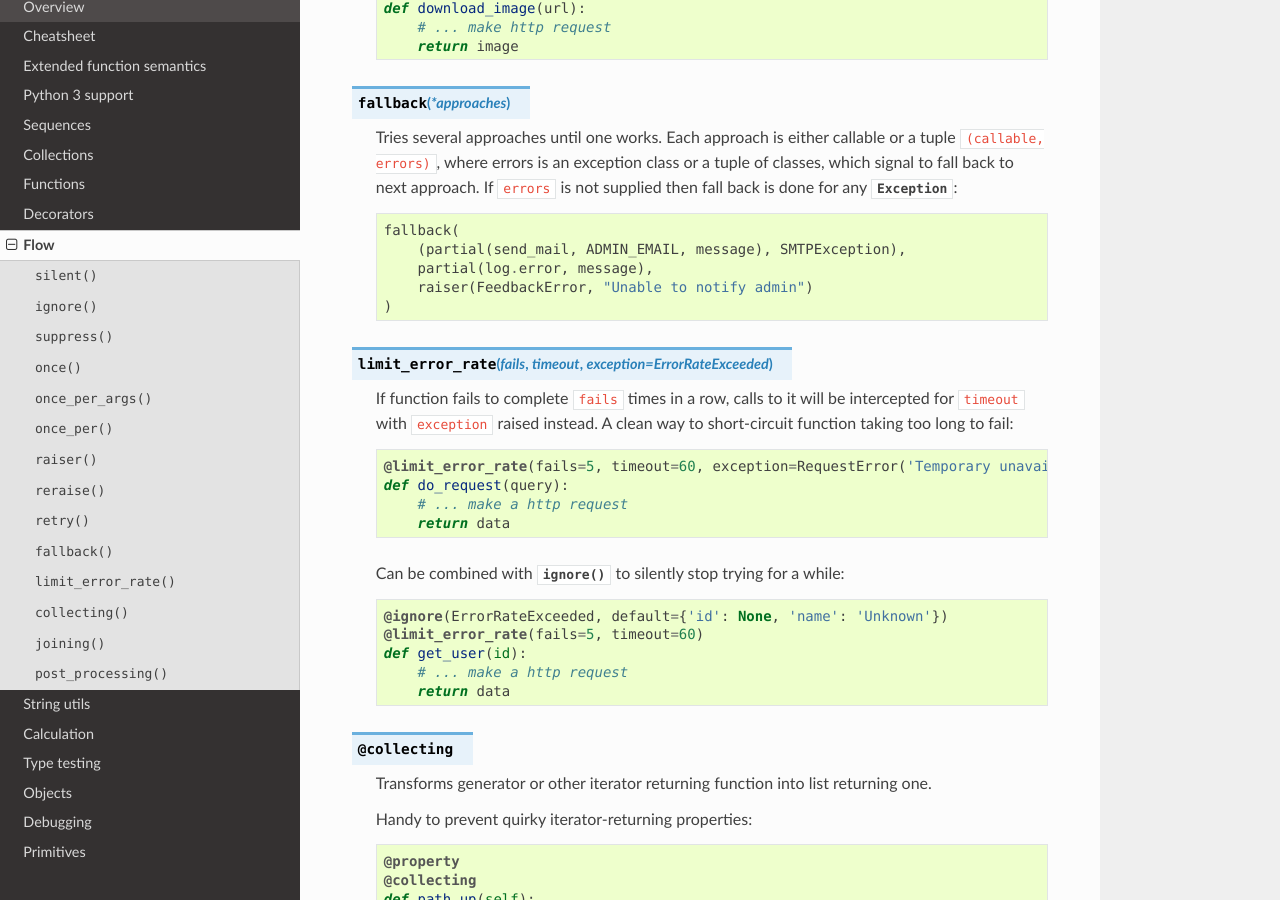
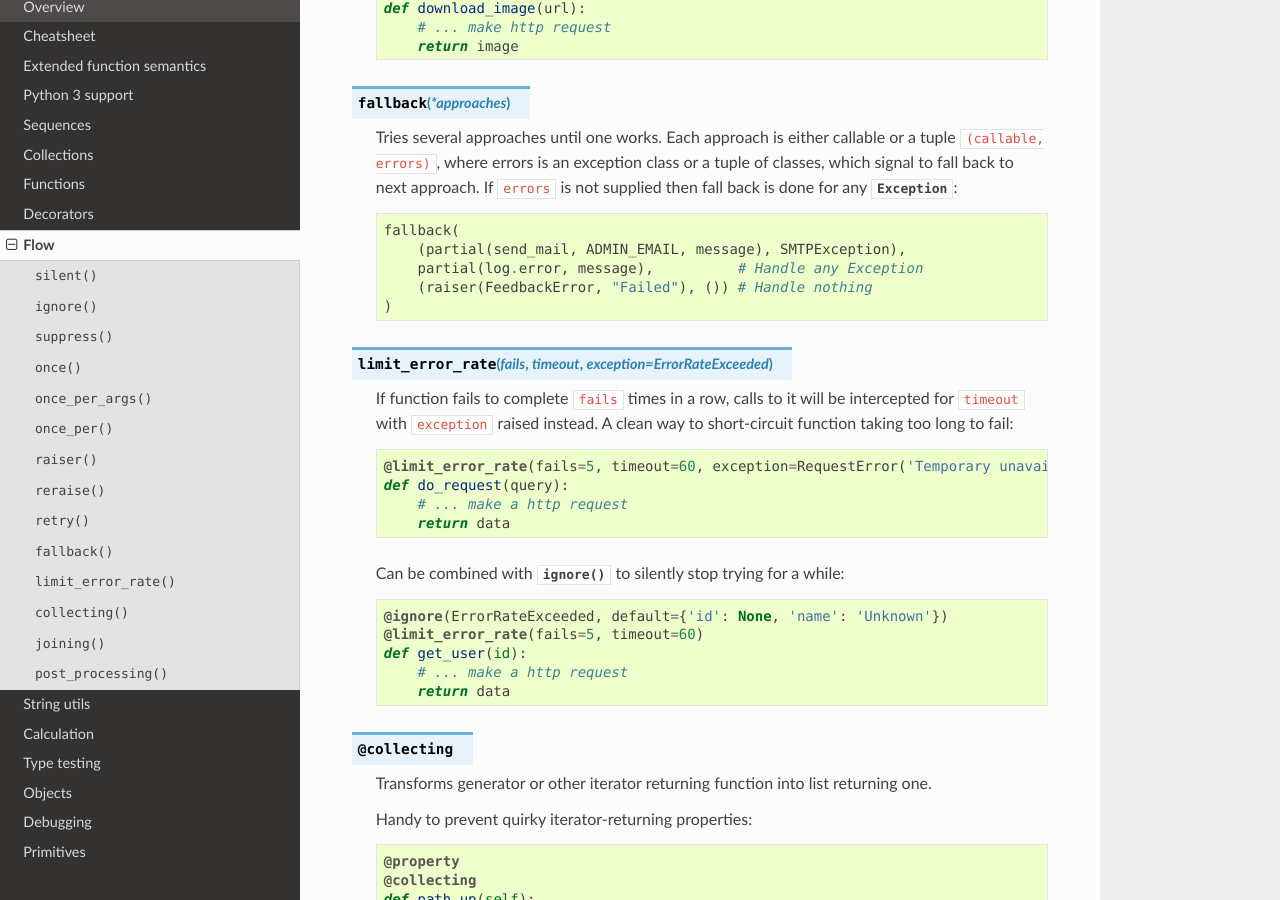
Before and after one commit to Jamaal224/funcy, a Sphinx documentation site: the page built from docs/flow.rst, in a window 1280 px wide and 900 px high, scrolled down 1990 px. Built offline with Sphinx 7.4.7 and the Read the Docs theme 2.0.0, drawn with Linux system fonts in a browser that asks for light colours.

Commit message:
Accept any iterables of errors in flow utils
This affects @ignore(), @reraise(), @retry() and fallback.

```diff
--- a/docs/flow.rst
+++ b/docs/flow.rst
@@ -97,8 +97,8 @@ Flow
 
         fallback(
             (partial(send_mail, ADMIN_EMAIL, message), SMTPException),
-            partial(log.error, message),
-            raiser(FeedbackError, "Unable to notify admin")
+            partial(log.error, message),          # Handle any Exception
+            (raiser(FeedbackError, "Failed"), ()) # Handle nothing
         )
 
 
```
Also changed, not shown: 1 other file.
